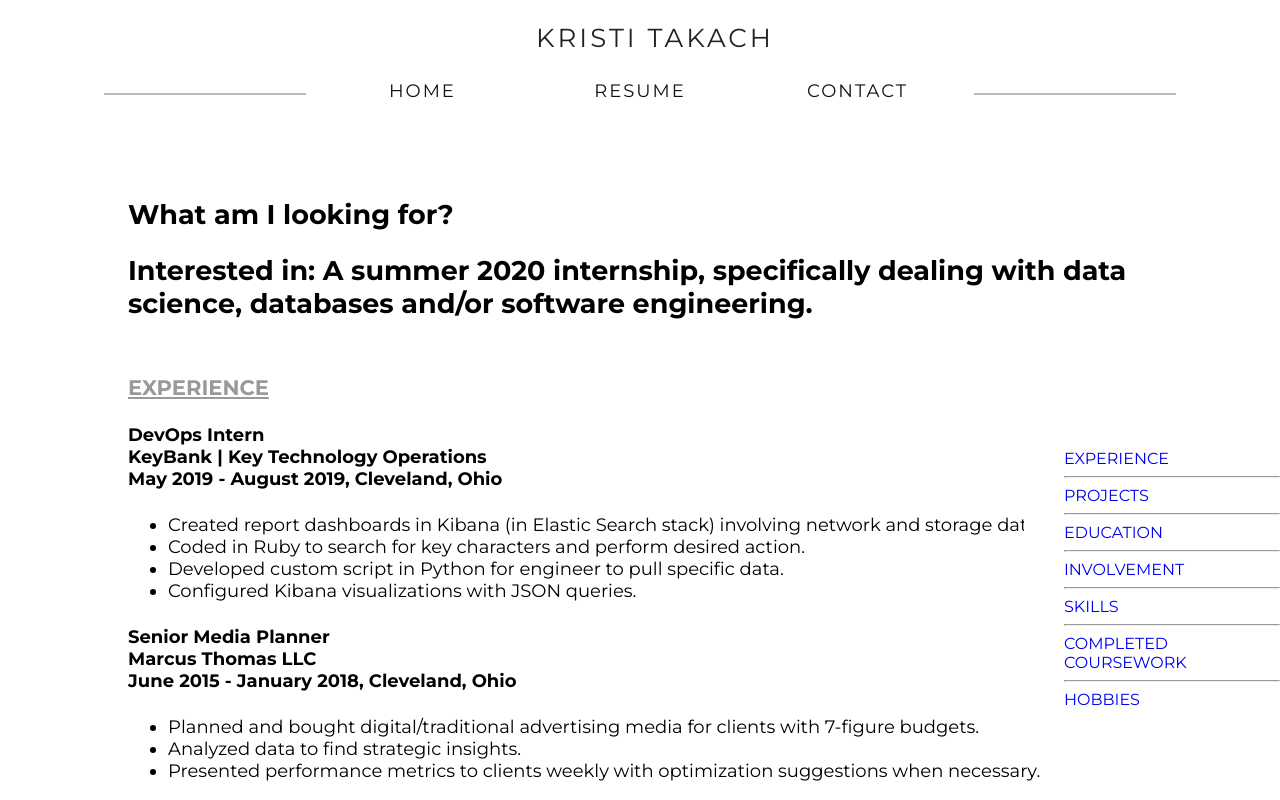
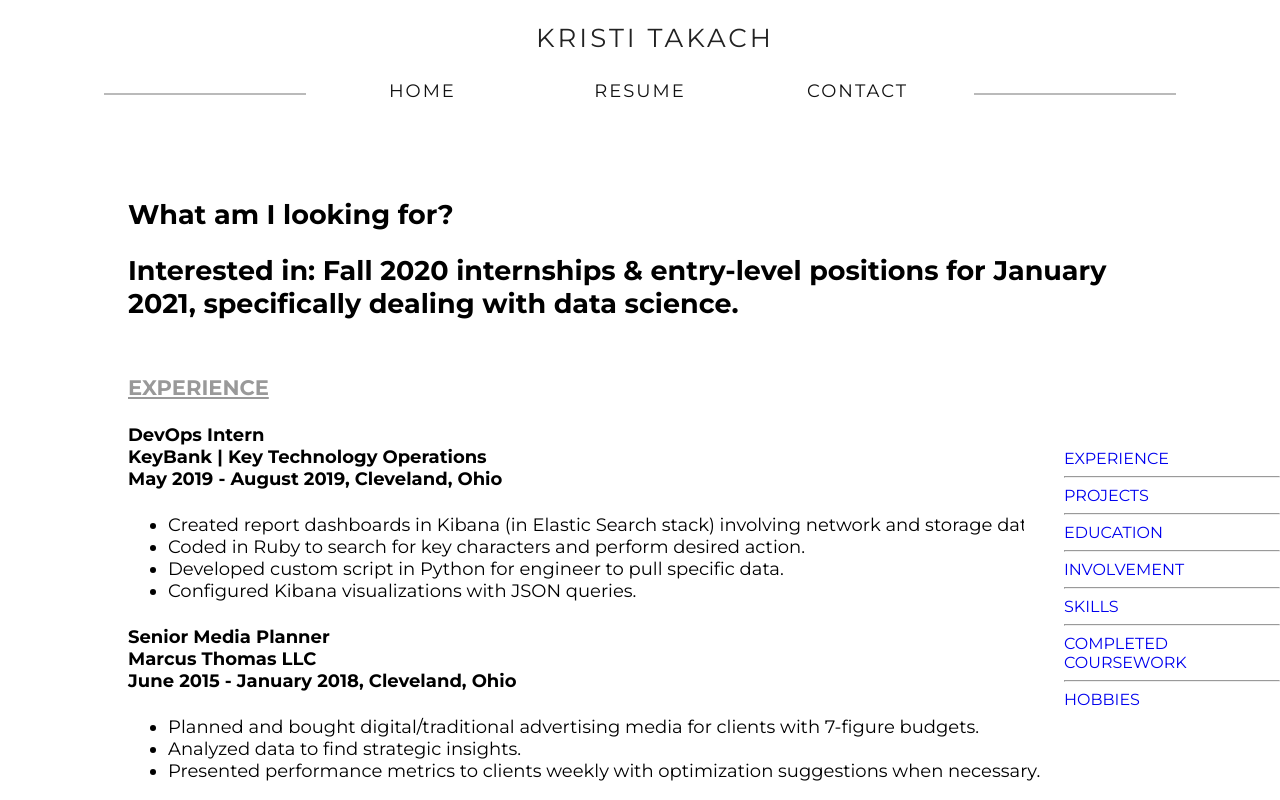
Before and after one commit to ktakattack/website, an Angular app: page /resume in a window 1280 px wide. Shown: the top 800 px of the page. Built offline with nearby package versions, Linux system fonts and the light colour scheme.

Commit message:
copy updates

```diff
--- a/src/app/resume/resume.component.html
+++ b/src/app/resume/resume.component.html
@@ -1,6 +1,9 @@
+<html>
+
+<body>
   <h1>What am I looking for? <br /></h1>
-<h2>Interested in: A summer 2020 internship, specifically dealing with data science, databases and/or software
-  engineering.<br /><br /></h2>
+  <h2>Interested in: Fall 2020 internships & entry-level positions for January 2021, specifically dealing with data
+    science.<br /><br /></h2>
 
   <h3>
     <a name="EXPERIENCE">EXPERIENCE</a>
@@ -83,6 +86,8 @@
     C++ <br />
     Python <br />
     mySQL <br />
+    Angular <br />
+    HTML/CSS <br />
     Source control (SVN and Git) <br />
     Visual Studio <br />
     Kibana (Elastic Search) <br />
@@ -96,6 +101,7 @@
   <p>
     Computer Science I (C++) <br />
     Computer Science II (C++ and data structures) <br />
+    Computer Science III (C++ STL and programming patterns) <br />
     Discrete Structure (Logic) <br />
     Basic Probability Statistics <br />
     Software Engineering (Python, PHP, Agile and SCRUM practices) <br />
@@ -146,3 +152,6 @@
       </ul>
     </nav>
   </div>
+</body>
+
+</html>
```
Lines whose indentation alone changed are shown as unchanged.
